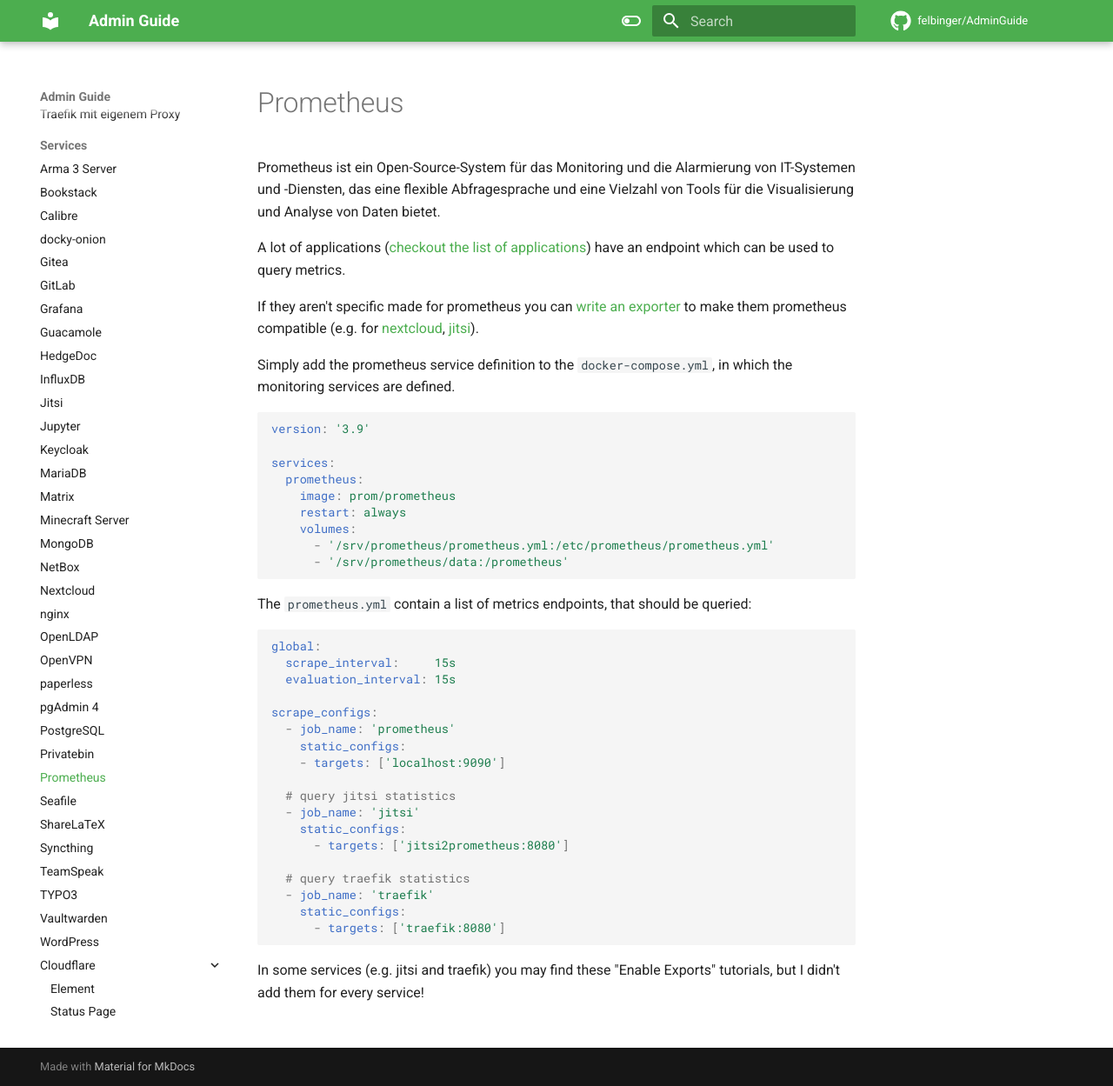
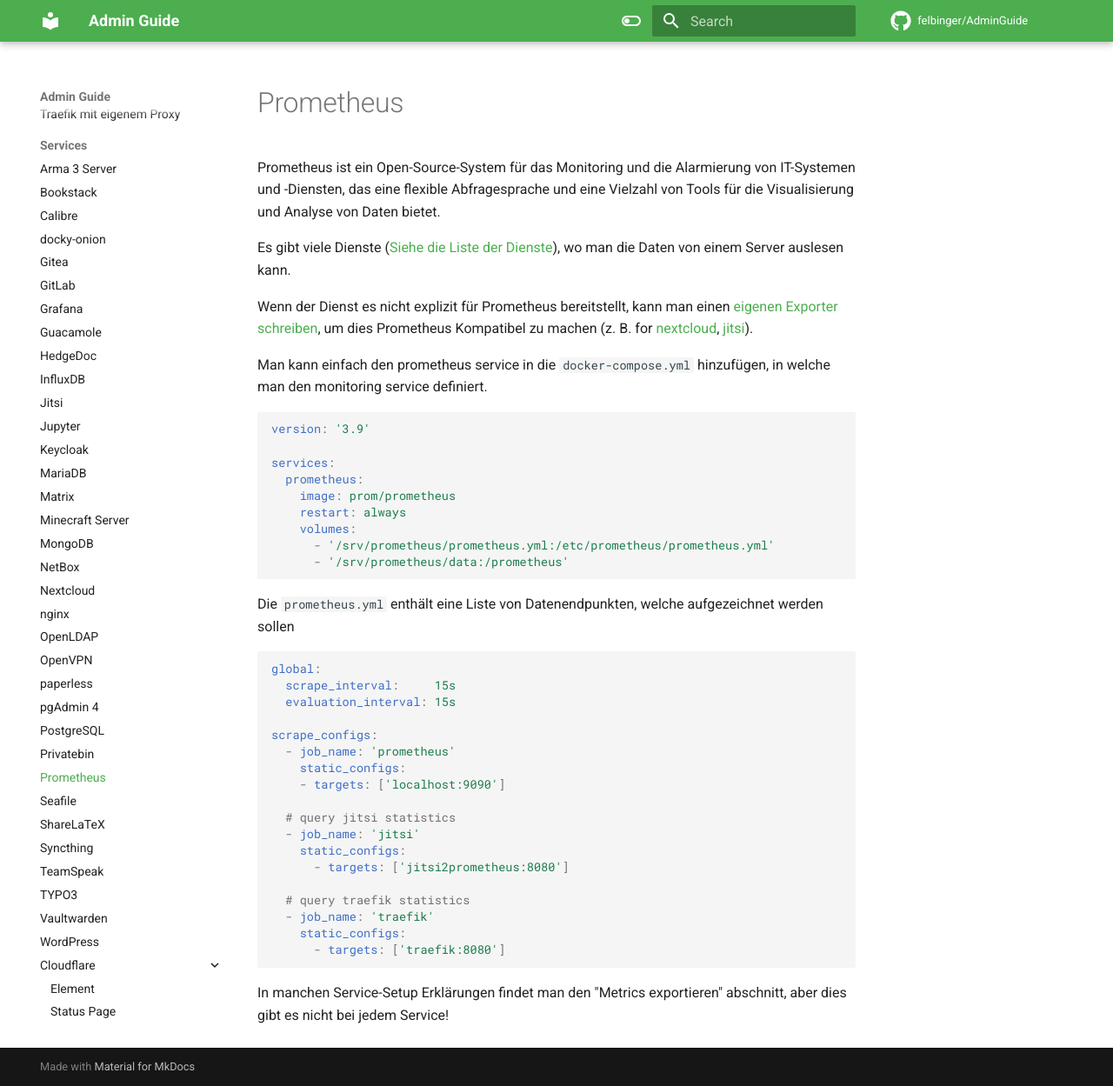
Before and after one commit to felbinger/AdminGuide, an MkDocs documentation site: the page built from docs/services/prometheus.md, in a window 1280 px wide and 1249 px high. Shown: the whole window at 87% size. Built offline with MkDocs 1.6.1 and Material for MkDocs 9.7.7, drawn with Linux system fonts in a browser that asks for light colours; comment, search, counter and statistics services are not loaded.

Commit message:
finished translation

````diff
--- a/docs/services/prometheus.md
+++ b/docs/services/prometheus.md
@@ -3,15 +3,17 @@
 Prometheus ist ein Open-Source-System für das Monitoring und die Alarmierung von IT-Systemen und -Diensten, das eine
 flexible Abfragesprache und eine Vielzahl von Tools für die Visualisierung und Analyse von Daten bietet.
 
-A lot of applications ([checkout the list of applications](https://prometheus.io/docs/instrumenting/exporters/#software-exposing-prometheus-metrics))
-have an endpoint which can be used to query metrics.
+
+Es gibt viele Dienste ([Siehe die Liste der Dienste](https://prometheus.io/docs/instrumenting/exporters/#software-exposing-prometheus-metrics)),
+wo man die Daten von einem Server auslesen kann.
+
+Wenn der Dienst es nicht explizit für Prometheus bereitstellt, kann man einen [eigenen Exporter schreiben](https://prometheus.io/docs/instrumenting/writing_exporters/),
+um dies Prometheus Kompatibel zu machen (z. B. for [nextcloud](https://github.com/xperimental/nextcloud-exporter),
+[jitsi](https://github.com/an2ic3/jitsi2prometheus)).
 
 
-If they aren't specific made for prometheus you can [write an exporter](https://prometheus.io/docs/instrumenting/writing_exporters/)
-to make them prometheus compatible (e.g. for [nextcloud](https://github.com/xperimental/nextcloud-exporter),
-[jitsi](https://github.com/an2ic3/jitsi2prometheus)).
+Man kann einfach den prometheus service in die `docker-compose.yml` hinzufügen, in welche man den monitoring service definiert.
 
-Simply add the prometheus service definition to the `docker-compose.yml`, in which the monitoring services are defined.
 ```yaml
 version: '3.9'
 
@@ -24,7 +26,7 @@ services:
       - '/srv/prometheus/data:/prometheus'
 ```
 
-The `prometheus.yml` contain a list of metrics endpoints, that should be queried:
+Die `prometheus.yml` enthält eine Liste von Datenendpunkten, welche aufgezeichnet werden sollen
 ```yaml
 global:
   scrape_interval:     15s
@@ -46,4 +48,5 @@ scrape_configs:
       - targets: ['traefik:8080']
 ```
 
-In some services (e.g. jitsi and traefik) you may find these "Enable Exports" tutorials, but I didn't add them for every service!
+In manchen Service-Setup Erklärungen findet man den "Metrics exportieren" abschnitt, aber dies gibt es nicht bei jedem
+Service!
````
Also changed, not shown: docs/services/grafana.md (+3 -3 lines), docs/services/jupyter.md (+1 -1 lines), docs/services/matrix.md (+2 -0 lines), docs/services/openldap.md (+2 -8 lines), docs/services/sharelatex.md (+2 -2 lines).
